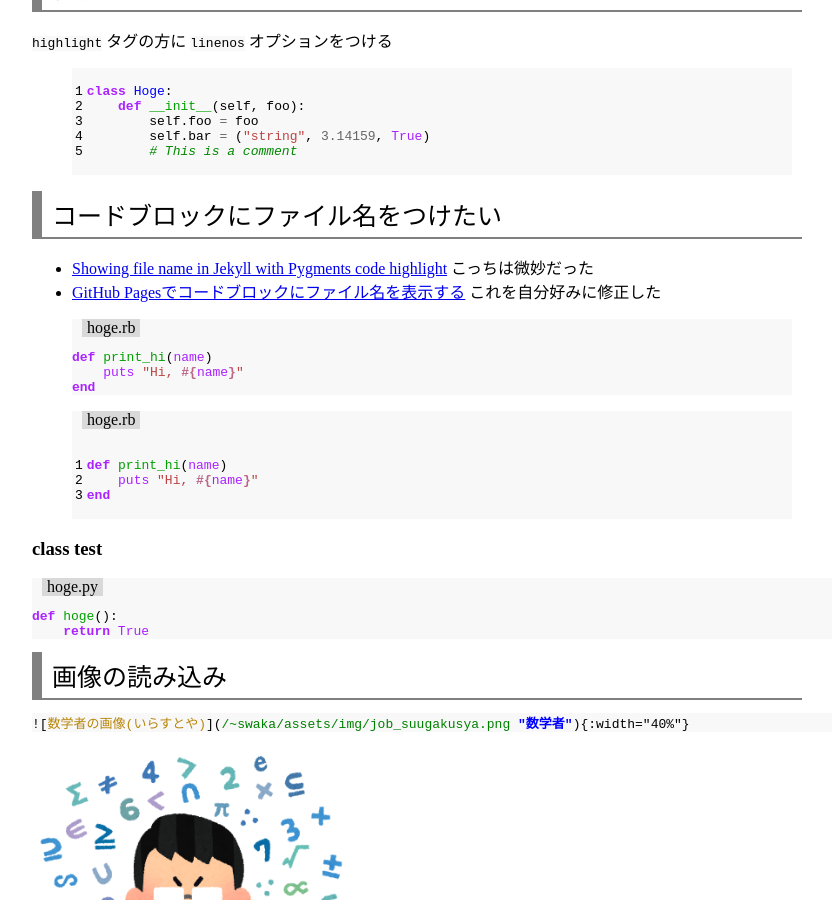
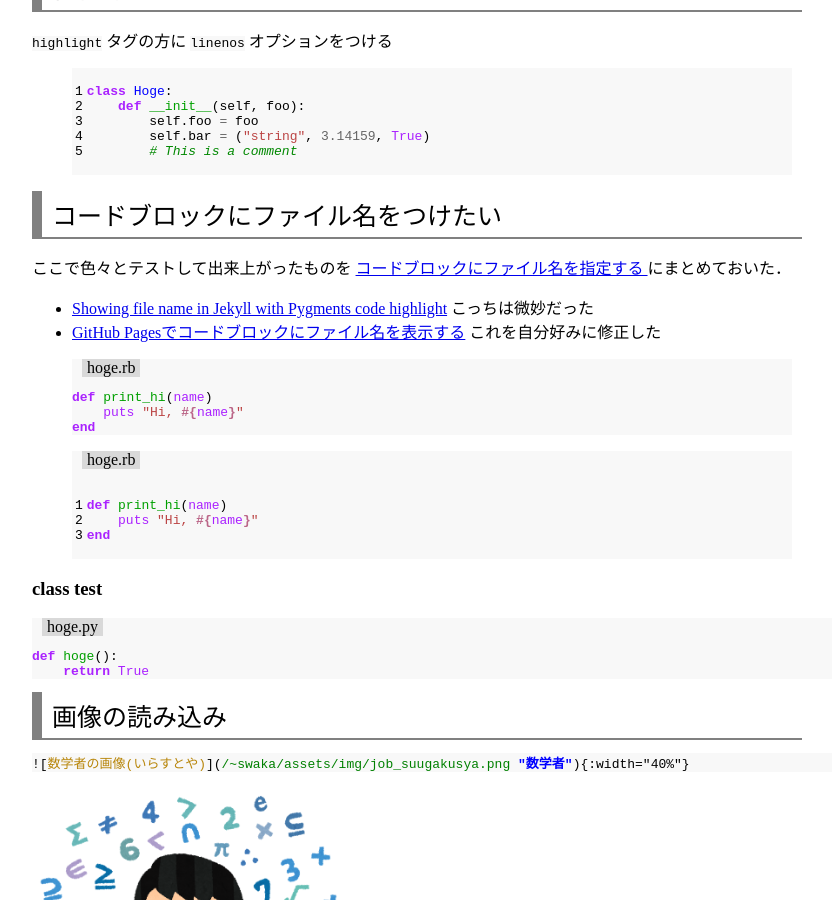
Before and after one commit to shwaka/homepage, a Jekyll site: the page built from jekyll/_posts/2019-07-12-highlight-and-image.md, in a window 1280 px wide and 900 px high, scrolled down 831 px. Shown: the whole window, without its empty margins (213-1046 px from the left). Built offline with Jekyll 4.4.1, drawn with Linux system fonts in a browser that asks for light colours.

Commit message:
add post

`````diff
--- a/jekyll/_posts/2019-07-12-highlight-and-image.md
+++ b/jekyll/_posts/2019-07-12-highlight-and-image.md
@@ -42,6 +42,10 @@
 {% endhighlight %}
 
 ## コードブロックにファイル名をつけたい
+ここで色々とテストして出来上がったものを
+{%- include link-to-ref.html ref="post:named-codeblock" type="post" -%}
+にまとめておいた．
+
 - [Showing file name in Jekyll with Pygments code highlight](https://stackoverflow.com/questions/25881134/showing-file-name-in-jekyll-with-pygments-code-highlight) こっちは微妙だった
 - [GitHub Pagesでコードブロックにファイル名を表示する](https://hachy.github.io/2018/11/14/add-file-name-to-code-block-in-jekyll-on-github-pages.html) これを自分好みに修正した
 
--- /dev/null
+++ b/jekyll/_posts/2019-07-12-named-codeblock.md
@@ -0,0 +1,95 @@
+---
+layout: post
+lang: ja
+title: コードブロックにファイル名を指定する
+syntax-highlighting: true
+ref: post:named-codeblock
+date: 2019-07-12 21:00:00 +09:00
+---
+
+`Jekyll` + `kramdown` の環境で，コードブロックにファイル名を表示する．
+基本的には
+[GitHub Pagesでコードブロックにファイル名を表示する](https://hachy.github.io/2018/11/14/add-file-name-to-code-block-in-jekyll-on-github-pages.html){:target="_blank"}
+を参考にして，
+色々と自分好みに変更した．
+
+## 使用方法
+1. layout として使っている html ファイルで [named-codeblock.js]({{ site.baseurl }}/assets/js/named-codeblock.js) を読み込む．
+2. CSS を適当に書く．
+3. markdown 内のコードブロックでファイル名を指定する．
+
+## 1. js を読み込む
+```html
+<head>
+  (中略)
+  <link rel="stylesheet" href="style.css" type="text/css"></link>
+  <script src="named-codeblock.js"></script>
+</head>
+```
+{:filename="layout.html"}
+
+もちろん CSS も読み込むので，ついでに載せておいた．
+
+## 2. CSS を書く
+```css
+.named-block-filename{
+  background-color: hsl(0, 0%, 85%);
+  display: inline-block;
+  padding-left: 5px;
+  padding-right: 5px;
+  margin-left: 10px;
+}
+```
+{:filename="style.css"}
+
+これはもちろんお好みで．
+
+## 3. markdown 内でファイル名を指定する
+### バッククォート3つ (fenced code block) を使うとき
+````markdown
+```python
+def add(a, b):
+    return a + b
+```
+{:filename="hoge.py"}
+````
+
+### `highlight` タグを使うとき
+````liquid
+{%- raw %}
+{% highlight python %}
+def add(a, b):
+    retrun a + b
+{% endhighlight -%}
+{:filename="hoge.py"}{% endraw %}
+````
+
+`{% raw %}{% endhighlight -%}{% endraw %}` の最後に `-` (ハイフン) が必要なことに注意
+
+## 参考: `named-codeblock.js` のソースコード
+```js
+function insert_filename(to_insert, filename){
+  var div = document.createElement("div");
+  div.textContent = filename;
+  div.classList.add("named-block-filename");
+  to_insert.insertBefore(div, to_insert.firstChild);
+}
+
+document.addEventListener("DOMContentLoaded", () => {
+  const filename_attr = "filename"
+  // highlight タグ
+  const blocks_tag = document.querySelectorAll(`figure.highlight[${filename_attr}]`);
+  Array.from(blocks_tag).forEach(block => {
+    const filename = block.getAttribute(filename_attr);
+    insert_filename(block, filename);
+  });
+  // fenced code block (backquote 3つ)
+  const blocks_fenced = document.querySelectorAll(`div.highlighter-rouge[${filename_attr}]`);
+  Array.from(blocks_fenced).forEach(block => {
+    const filename = block.getAttribute(filename_attr);
+    const div_to_insert = block.querySelector("div.highlight");
+    insert_filename(div_to_insert, filename)
+  });
+});
+```
+{:filename="named-codeblock.js"}
`````
